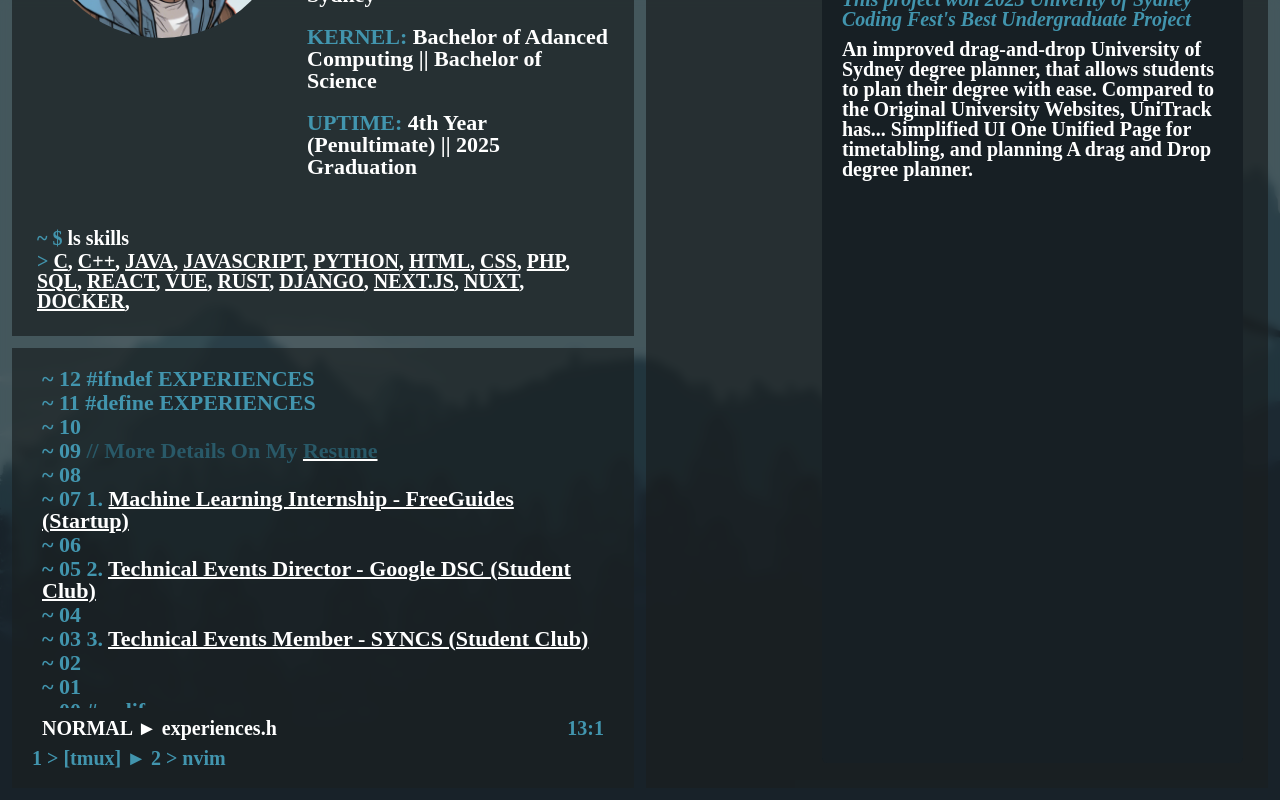
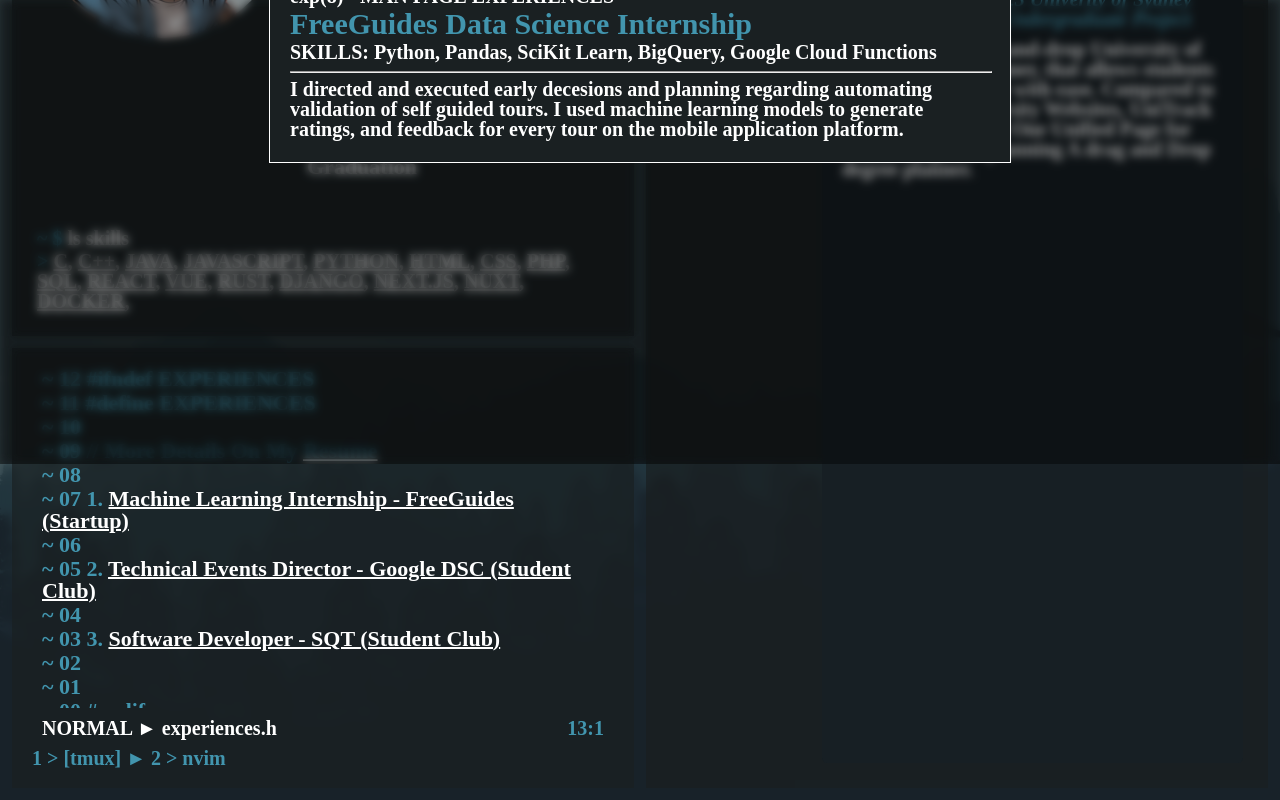
Before and after one commit to GoodGameRuler/personal_website, a Nuxt app: page / in a window 1280 px wide. Both pictures are taken after a click on the link "Machine Learning Internship - FreeGuides (Startup)". Built offline with nearby package versions, Linux system fonts and the light colour scheme.

Commit message:
Finilise project
Only should need minor touches here and there now

```diff
--- a/components/ExpBox.vue
+++ b/components/ExpBox.vue
@@ -1,19 +1,46 @@
 <script setup>
+
+    let showExp = ref(false);
+    let exp = {
+        a: {
+            name: "FreeGuides Data Science Internship",
+            skills: "Python, Pandas, SciKit Learn, BigQuery, Google Cloud Functions",
+            desc: "I directed and executed early decesions and planning regarding automating validation of self guided tours. I used machine learning models to generate ratings, and feedback for every tour on the mobile application platform."},
+        b: {
+            name: "Google Developers Student Club",
+            skills: "Leadership, Critical Thinking, Time Management, Pygame, Web Development",
+            desc: "A valuable experience in leading a passionate group towards enabling and enspiring future software developers with emerging technologies and topics."},
+        c: {
+            name: "Sydney Quant Traders",
+            skills: "Collaboration, Python, Flask, JavaScript, Discord.Js",
+            desc: "At Sydney Quant Traders I was invited to work on an unique project to intergrate the Social Media Platform (Discord) into their propriety Mock Trading Platform. Had quite a bit of fun with this, and it was a valuable experience in programming in a professional, team setting."
+        },
+    };
+
+    let selExp = ref(exp.a);
+
 </script>
 
 <template>
     <div class="exp infoBox">
         <div class="vimText">
+            <Modal v-model="showExp" modalID="manPageSkills" modalContentsID="manPageSkillsContents">
+                <p class=""> exp(8) - MAN PAGE EXPERIENCES </p>
+                <p class="modalHeader" style="color: #4295AE;"> {{ selExp.name }} </p>
+                <p> SKILLS: {{ selExp.skills }} </p>
+                <hr />
+                <p> {{ selExp.desc }} </p>
+            </Modal>
             <p> ~ 12 #ifndef EXPERIENCES</p>
             <p> ~ 11 #define EXPERIENCES </p>
             <p> ~ 10  </p>
             <p> ~ 09  <span style="color: #295968;"> // More Details On My <a href="/Technical Resume-Udit Samant.pdf" download="Technical Resume - Udit Samant.pdf"> Resume </a></span></p>
             <p> ~ 08  </p>
-            <p> ~ 07  1. <a href="#"> <span style="color: #FFFFFF;"> Machine Learning Internship - FreeGuides (Startup) </span> </a> </p>
+            <p> ~ 07  1. <a @click="showExp = true; selExp = exp.a"> <span style="color: #FFFFFF;"> Machine Learning Internship - FreeGuides (Startup) </span> </a> </p>
             <p> ~ 06  </p>
-            <p> ~ 05  2. <a href="#"> <span style="color: #FFFFFF;"> Technical Events Director   - Google DSC (Student Club) </span> </a> </p>
+            <p> ~ 05  2. <a @click="showExp = true; selExp = exp.b"> <span style="color: #FFFFFF;"> Technical Events Director   - Google DSC (Student Club) </span> </a> </p>
             <p> ~ 04  </p>
-            <p> ~ 03  3. <a href="#"> <span style="color: #FFFFFF;"> Technical Events Member     - SYNCS      (Student Club) </span> </a> </p>
+            <p> ~ 03  3. <a @click="showExp = true; selExp = exp.c"> <span style="color: #FFFFFF;"> Software Developer    -  SQT      (Student Club) </span> </a> </p>
             <p> ~ 02  </p>
             <p> ~ 01  </p>
             <p> ~ 00  #endif </p>
```
